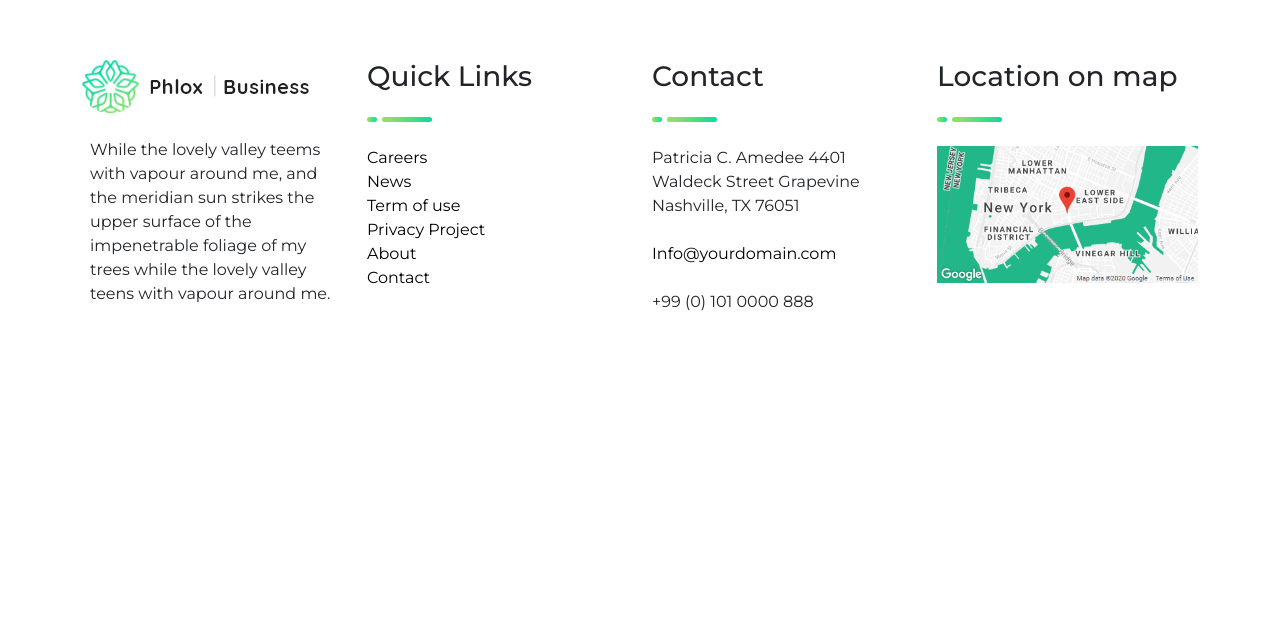
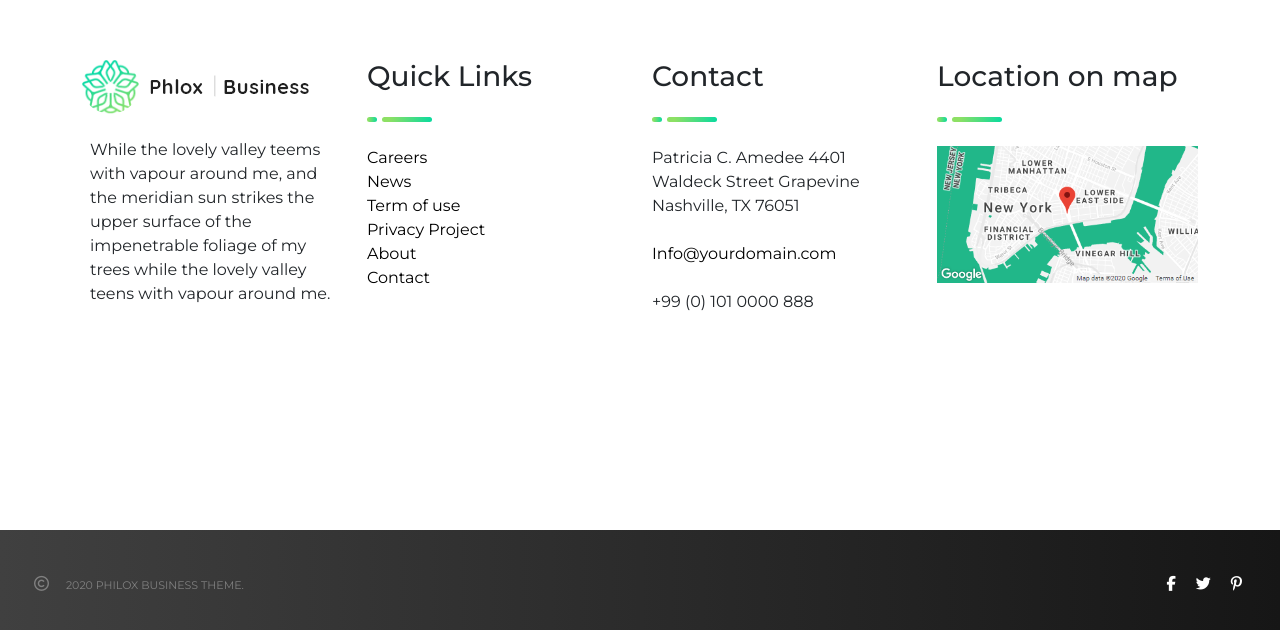
Before and after one commit to Francesco-Alquati/proj-html-vuejs, a Vue app: page / in a window 1280 px wide. Shown: the part 6510-7140 px from the top of the page. Before the commit the page ends 7040 px from the top, so only its background shows below. Built offline with nearby package versions, Linux system fonts and the light colour scheme.

Commit message:
[UPD] Completed FooterBottom section

```diff
--- a/src/components/AppFooterBottom.vue
+++ b/src/components/AppFooterBottom.vue
@@ -4,8 +4,34 @@ export default {
 }
 </script>
 <template>
-
+    <footer>
+        <div class="container-fluid">
+            <div class="row">
+                <div class="col-6">
+                    <div class="c-grey p-3 mt-4 fs-11 text-uppercase"><i class="fa-regular fa-copyright"></i> 2020 Philox Business Theme.</div>
+                </div>
+                <div class="col-6 text-end text-white p-4 mt-3">
+                    <i class="fa-brands fa-facebook-f"></i>
+                    <i class="fab fa-twitter"></i>
+                    <i class="fab fa-pinterest-p"></i>
+                </div>
+            </div>
+        </div>
+    </footer>
 </template>
 <style lang="scss" scoped>
+footer{
+    height: 100px;
+    background: rgb(64,64,64);
+    background: linear-gradient(90deg, rgba(64,64,64,1) 0%, rgba(22,22,22,1) 100%);
+}
+.c-grey{
+    color: grey;
+}
+i{
+    margin-right: 8px;
+    font-size: 15px;
+    padding: 6px;
+}
 
 </style>
--- a/src/components/AppHeader.vue
+++ b/src/components/AppHeader.vue
@@ -42,7 +42,6 @@ export default {
             </div>
         </div>
     </header>
-
 </template>
 <style lang="scss" scoped>
 .contacts{
--- a/src/components/AppUsersReview.vue
+++ b/src/components/AppUsersReview.vue
@@ -13,7 +13,7 @@ export default {
                     <p class="mb-5">When it comes to barbequing, there are two main schools of thought for the techniques that you can use. Freshly scrambled eggs with applewood smoked bacon - are amazing!</p>
                     <img src="/images/businesswoman-analysing-document-P8WSNMC-1024x820.jpg" alt="">
                     <h5 class="text-uppercase">Lisa Durbin</h5>
-                    <div>client</div>
+                    <div>Client</div>
                 </div>
             </div>
         </div>
--- a/src/styles/generals.scss
+++ b/src/styles/generals.scss
@@ -52,3 +52,7 @@ a {
 .p-150 {
     padding: 150px;
 }
+
+.fs-11 {
+    font-size: 11px;
+}
```
